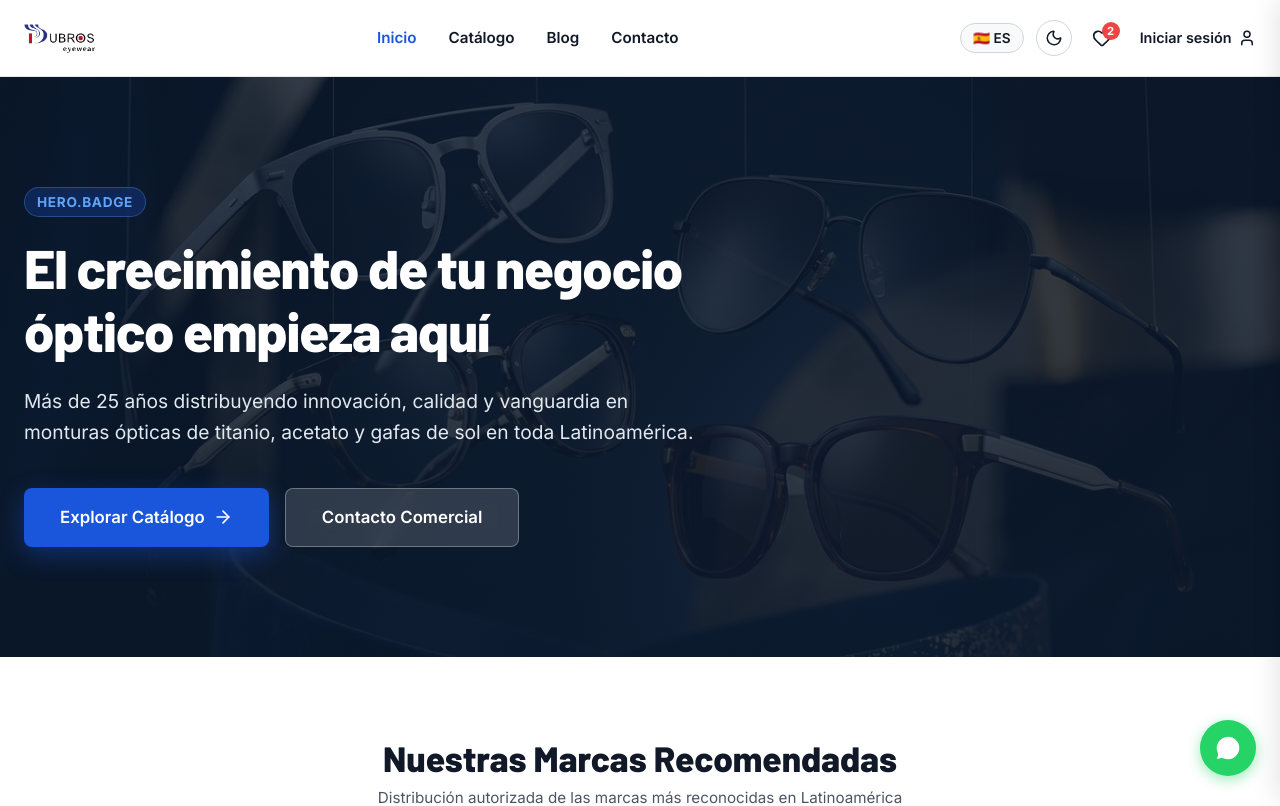
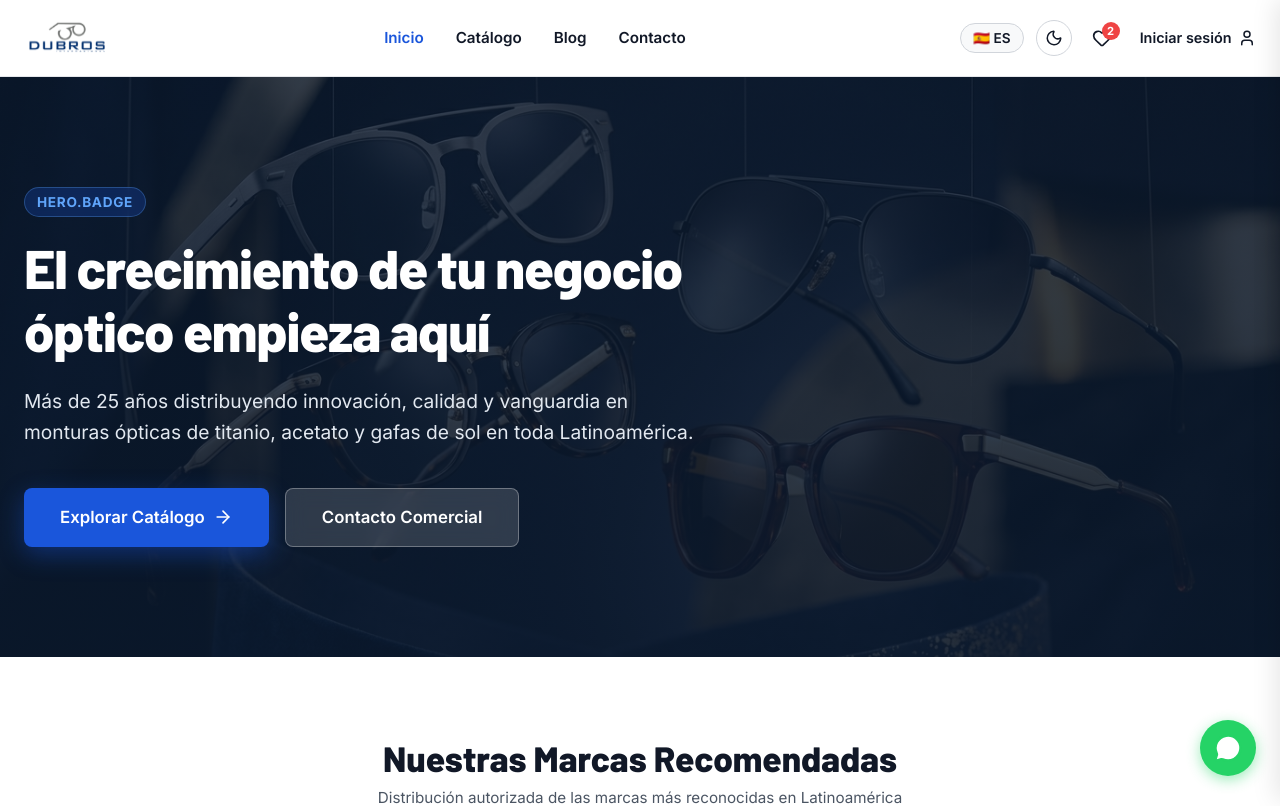
Before and after one commit to dubroswix-png/dubros-app, a Next.js app: page / in a window 1280 px wide. Shown: the top 806 px of the page. Built offline with nearby package versions, Linux system fonts and the light colour scheme; no server answers; the database is empty.

Commit message:
feat: Use official vector SVG Dubros logo in navbar

```diff
--- a/src/components/layout/Logo.tsx
+++ b/src/components/layout/Logo.tsx
@@ -33,7 +33,7 @@ export function Logo({ variant = 'auto', className, size = 'md' }: LogoProps) {
     >
       {useImage ? (
         <img
-          src="/images/logo.png"
+          src="/images/logo.svg"
           alt="Dubros Internacional"
           style={{
             height: `${logoHeight}px`,
```
Also changed, not shown: public/images/logo.svg (added).
